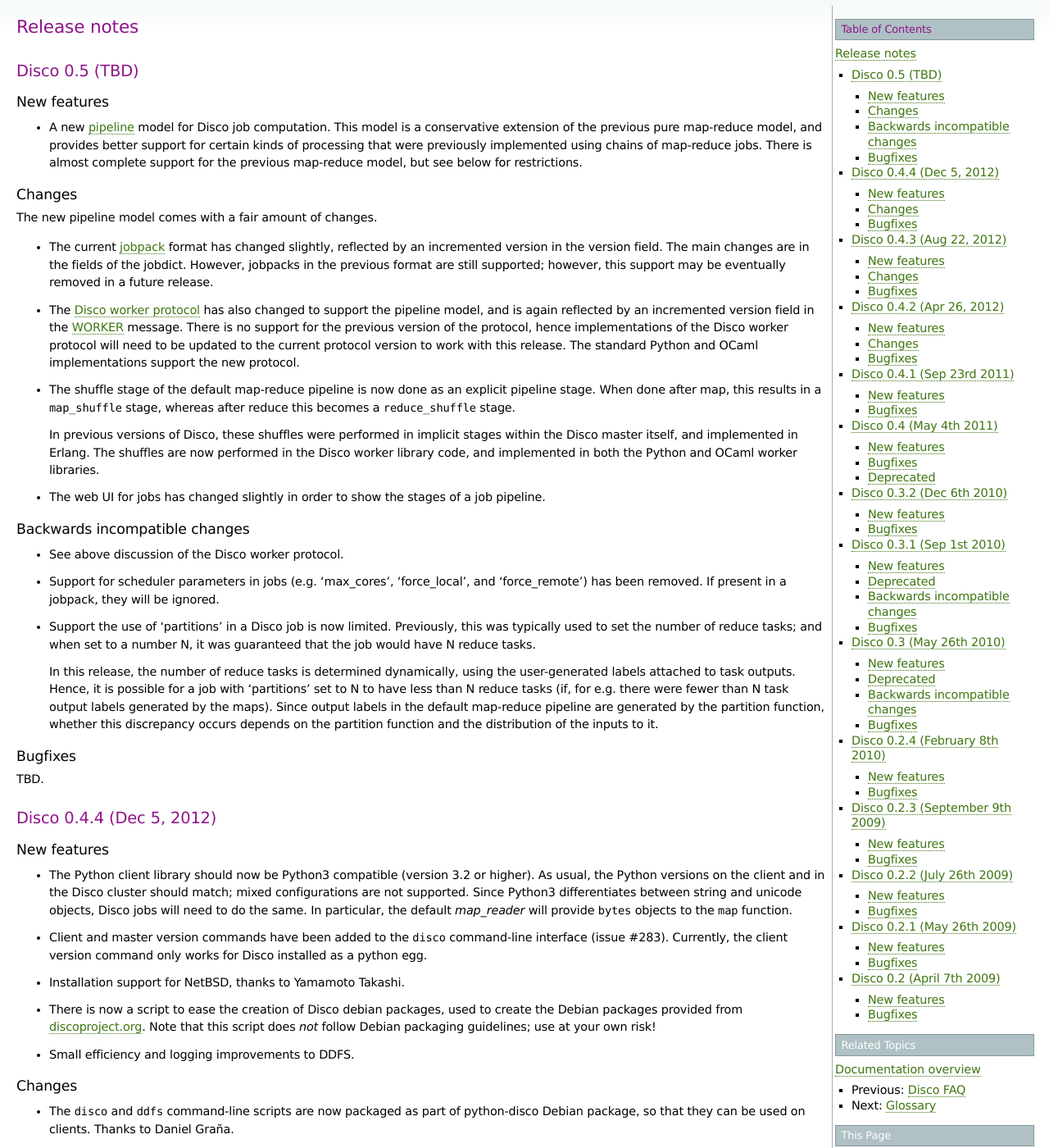
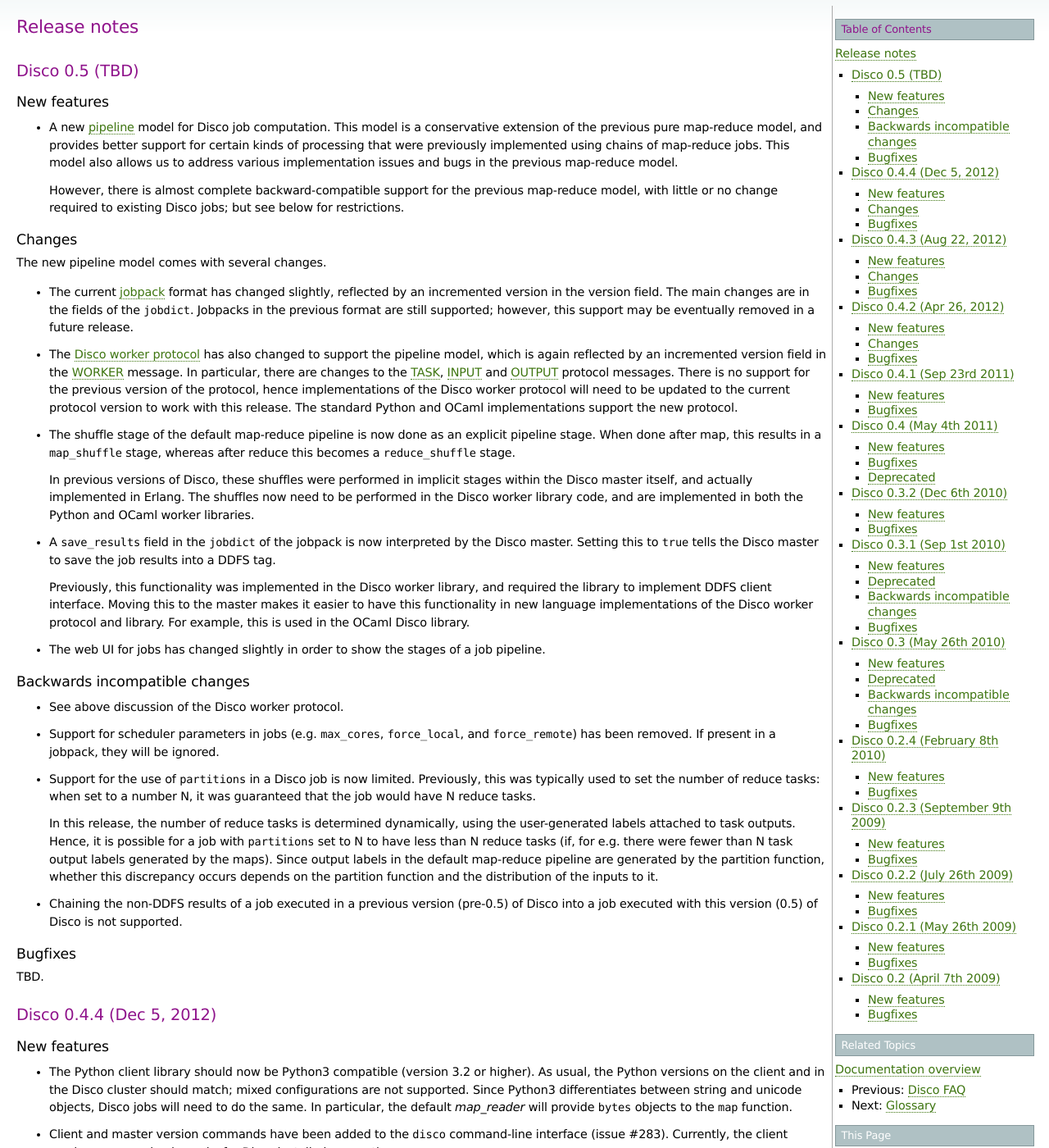
Before and after one commit to discoproject/disco, a Sphinx documentation site: the page built from doc/releases.rst, in a window 1280 px wide and 1400 px high. Shown: the whole window at 82% size. Built offline with Sphinx 7.4.7, drawn with Linux system fonts in a browser that asks for light colours.

Commit message:
[docs] Some repairs to release notes.

```diff
--- a/doc/releases.rst
+++ b/doc/releases.rst
@@ -12,26 +12,32 @@ New features
   This model is a conservative extension of the previous pure
   map-reduce model, and provides better support for certain kinds of
   processing that were previously implemented using chains of
-  map-reduce jobs.  There is almost complete support for the previous
-  map-reduce model, but see below for restrictions.
+  map-reduce jobs.  This model also allows us to address various
+  implementation issues and bugs in the previous map-reduce model.
+
+  However, there is almost complete backward-compatible support for
+  the previous map-reduce model, with little or no change required to
+  existing Disco jobs; but see below for restrictions.
 
 Changes
 '''''''
-The new pipeline model comes with a fair amount of changes.
+The new pipeline model comes with several changes.
 
 - The current :ref:`jobpack <jobpack>` format has changed slightly,
   reflected by an incremented version in the version field.  The main
-  changes are in the fields of the jobdict.  However, jobpacks in the
+  changes are in the fields of the ``jobdict``.  Jobpacks in the
   previous format are still supported; however, this support may be
   eventually removed in a future release.
 
 - The :ref:`Disco worker protocol <worker_protocol>` has also changed
-  to support the pipeline model, and is again reflected by an
-  incremented version field in the :ref:`WORKER` message.  There is no
-  support for the previous version of the protocol, hence
-  implementations of the Disco worker protocol will need to be updated
-  to the current protocol version to work with this release.  The
-  standard Python and OCaml implementations support the new protocol.
+  to support the pipeline model, which is again reflected by an
+  incremented version field in the :ref:`WORKER` message.  In
+  particular, there are changes to the :ref:`TASK`, :ref:`INPUT` and
+  :ref:`OUTPUT` protocol messages.  There is no support for the
+  previous version of the protocol, hence implementations of the Disco
+  worker protocol will need to be updated to the current protocol
+  version to work with this release.  The standard Python and OCaml
+  implementations support the new protocol.
 
 - The shuffle stage of the default map-reduce pipeline is now done as
   an explicit pipeline stage.  When done after map, this results in a
@@ -39,9 +45,21 @@ The new pipeline model comes with a fair amount of changes.
   ``reduce_shuffle`` stage.
 
   In previous versions of Disco, these shuffles were performed in
-  implicit stages within the Disco master itself, and implemented in
-  Erlang.  The shuffles are now performed in the Disco worker library
-  code, and implemented in both the Python and OCaml worker libraries.
+  implicit stages within the Disco master itself, and actually
+  implemented in Erlang.  The shuffles now need to be performed in the
+  Disco worker library code, and are implemented in both the Python
+  and OCaml worker libraries.
+
+- A ``save_results`` field in the ``jobdict`` of the jobpack is now
+  interpreted by the Disco master.  Setting this to ``true`` tells the
+  Disco master to save the job results into a DDFS tag.
+
+  Previously, this functionality was implemented in the Disco worker
+  library, and required the library to implement DDFS client
+  interface.  Moving this to the master makes it easier to have this
+  functionality in new language implementations of the Disco worker
+  protocol and library.  For example, this is used in the OCaml Disco
+  library.
 
 - The web UI for jobs has changed slightly in order to show the stages
   of a job pipeline.
@@ -50,23 +68,27 @@ Backwards incompatible changes
 ''''''''''''''''''''''''''''''
 - See above discussion of the Disco worker protocol.
 
-- Support for scheduler parameters in jobs (e.g. 'max_cores',
-  'force_local', and 'force_remote') has been removed.  If present in
-  a jobpack, they will be ignored.
+- Support for scheduler parameters in jobs (e.g. ``max_cores``,
+  ``force_local``, and ``force_remote``) has been removed.  If present
+  in a jobpack, they will be ignored.
 
-- Support the use of 'partitions' in a Disco job is now limited.
+- Support for the use of ``partitions`` in a Disco job is now limited.
   Previously, this was typically used to set the number of reduce
-  tasks; and when set to a number N, it was guaranteed that the job
-  would have N reduce tasks.
+  tasks: when set to a number N, it was guaranteed that the job would
+  have N reduce tasks.
 
   In this release, the number of reduce tasks is determined
   dynamically, using the user-generated labels attached to task
-  outputs.  Hence, it is possible for a job with 'partitions' set to N
-  to have less than N reduce tasks (if, for e.g. there were fewer than
-  N task output labels generated by the maps).  Since output labels in
-  the default map-reduce pipeline are generated by the partition
-  function, whether this discrepancy occurs depends on the partition
-  function and the distribution of the inputs to it.
+  outputs.  Hence, it is possible for a job with ``partitions`` set to
+  N to have less than N reduce tasks (if, for e.g. there were fewer
+  than N task output labels generated by the maps).  Since output
+  labels in the default map-reduce pipeline are generated by the
+  partition function, whether this discrepancy occurs depends on the
+  partition function and the distribution of the inputs to it.
+
+- Chaining the non-DDFS results of a job executed in a previous
+  version (pre-0.5) of Disco into a job executed with this version
+  (0.5) of Disco is not supported.
 
 Bugfixes
 ''''''''
```
